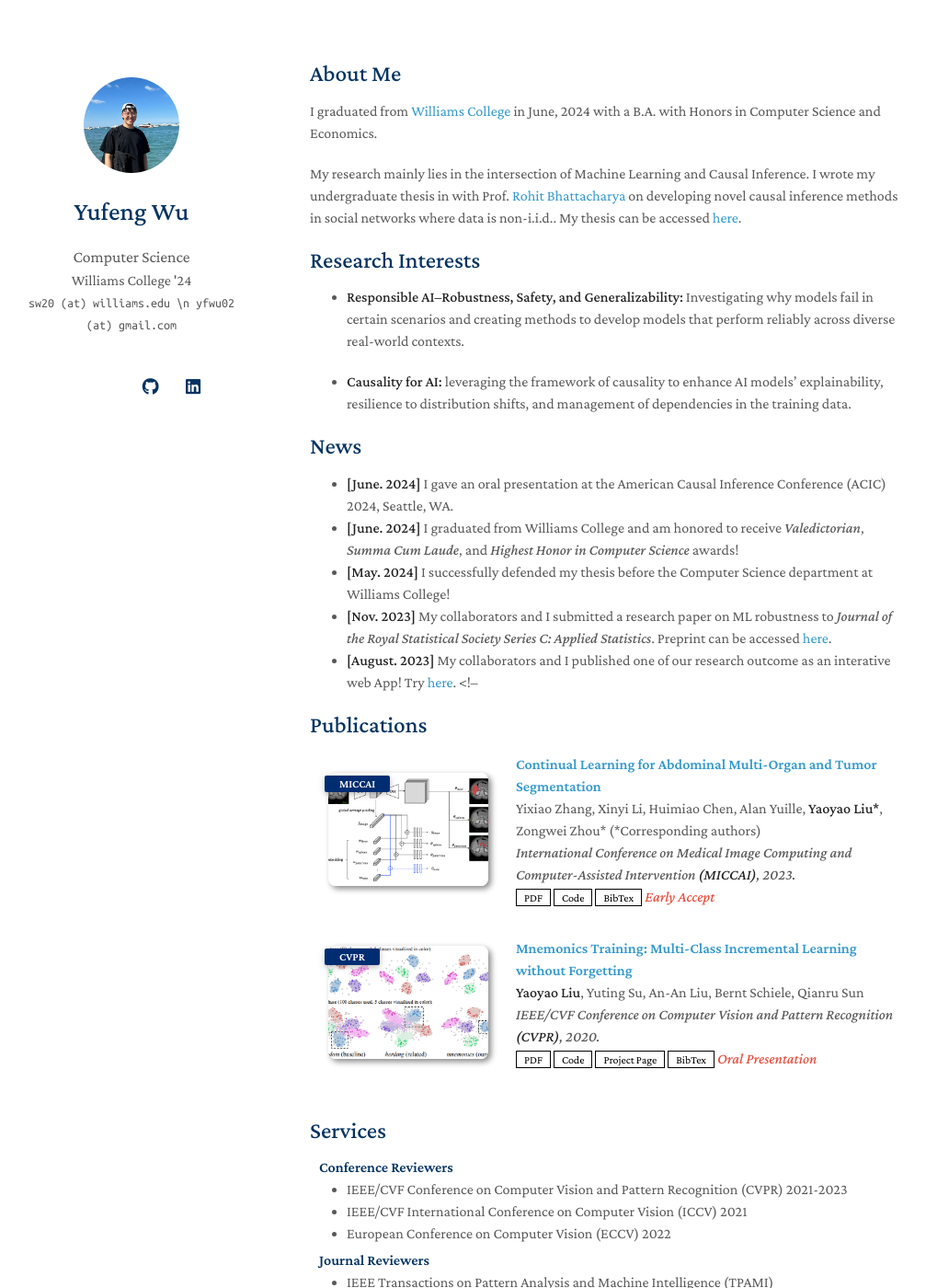
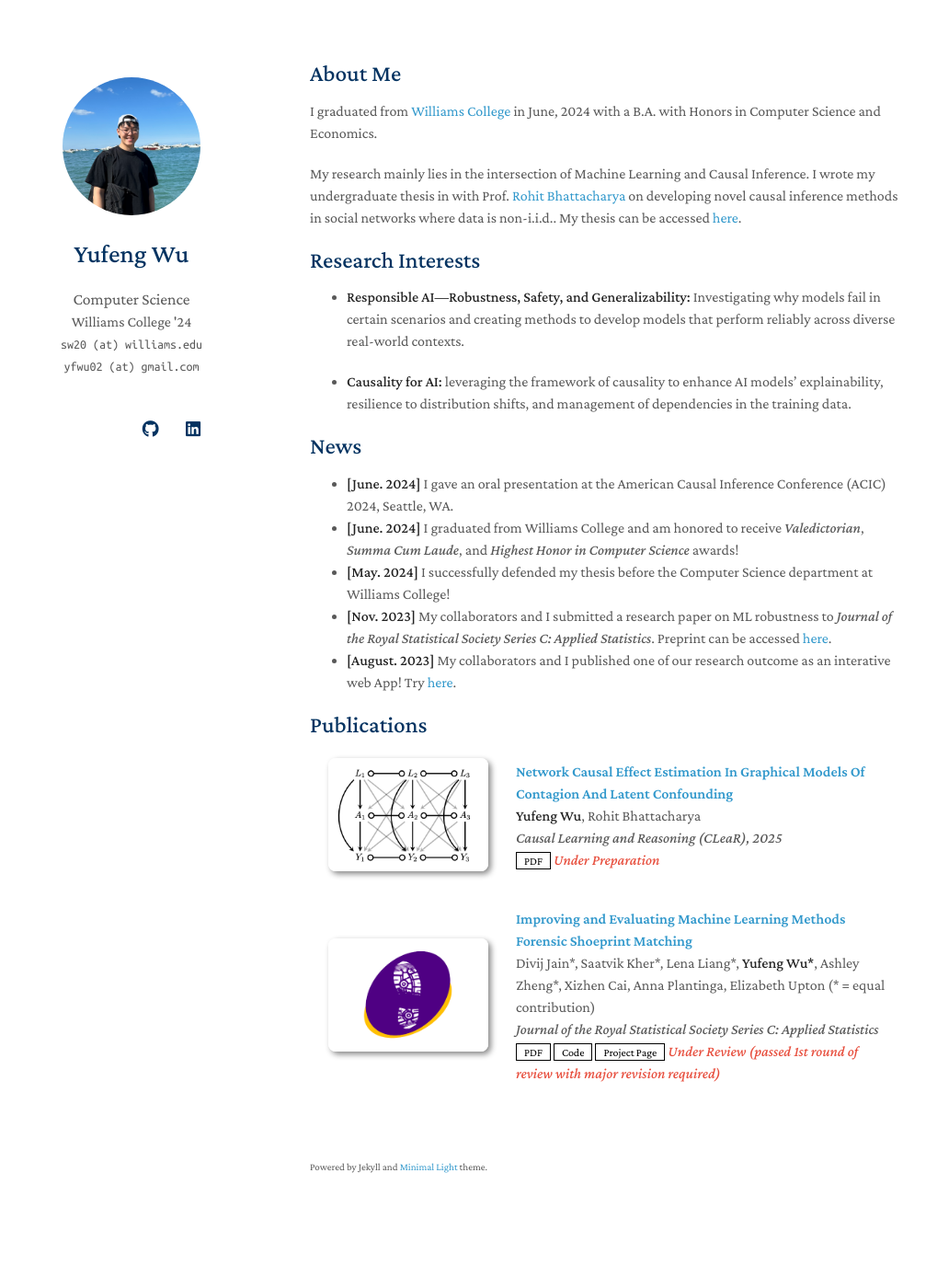
Before and after one commit to yufeng-wu/yufeng-wu.github.io, a Jekyll site: the page built from index.md, in a window 1280 px wide and 1400 px high. Shown: the whole window at 92% size, without its empty margins (133-1140 px from the left). Built offline with Jekyll 4.4.1, drawn with Linux system fonts in a browser that asks for light colours; a style sheet for code colours, icons or effects is not loaded; our own code applies the rules of GitHub Pages for plain Markdown files; some of the changed text lies outside the part shown.

Commit message:
new look

```diff
--- a/_config.yml
+++ b/_config.yml
@@ -2,7 +2,7 @@
 title: Yufeng Wu
 position: Computer Science
 affiliation: Williams College '24
-email: sw20 (at) williams.edu \n yfwu02 (at) gmail.com
+email: "sw20 (at) williams.edu<br>yfwu02 (at) gmail.com"
 
 # Search Engine Optimization (SEO)
 # The following information is used to improve the website traffic from search engines, e.g., Google.
--- a/_data/publications.yml
+++ b/_data/publications.yml
@@ -1,22 +1,19 @@
 main:
 
-  - title: Continual Learning for Abdominal Multi-Organ and Tumor Segmentation
-    authors: Yixiao Zhang, Xinyi Li, Huimiao Chen, Alan Yuille, <strong>Yaoyao Liu*</strong>, Zongwei Zhou* (*Corresponding authors)
-    conference_short: MICCAI
-    conference: International Conference on Medical Image Computing and Computer-Assisted Intervention <strong>(MICCAI)</strong>, 2023.
-    pdf: https://arxiv.org/pdf/2306.00988.pdf
-    code: https://github.com/MrGiovanni/ContinualLearning
-    bibtex: https://bib.yliu.me/MICCAI23.txt
-    image: ./assets/img/teaser_example_2.png
-    notes: Early Accept
+  - title: Network Causal Effect Estimation In Graphical Models Of Contagion And Latent Confounding
+    authors: <strong>Yufeng Wu</strong>, Rohit Bhattacharya
+    # conference_short: CLeaR
+    conference: Causal Learning and Reasoning (CLeaR), 2025
+    pdf: TODO
+    notes: Under Preparation
+    image: ./assets/img/teaser_interference_paper.png
 
-  - title: "Mnemonics Training: Multi-Class Incremental Learning without Forgetting"
-    authors: <strong>Yaoyao Liu</strong>, Yuting Su, An-An Liu, Bernt Schiele, Qianru Sun
-    conference_short: CVPR
-    conference: IEEE/CVF Conference on Computer Vision and Pattern Recognition <strong>(CVPR)</strong>, 2020.
-    pdf: https://arxiv.org/pdf/2002.10211.pdf
-    code: https://github.com/yaoyao-liu/class-incremental-learning/tree/main/mnemonics-training
-    page: https://class-il.mpi-inf.mpg.de/mnemonics/
-    bibtex: https://class-il.mpi-inf.mpg.de/mnemonics/
-    notes: Oral Presentation
-    image: ./assets/img/teaser_example.png
+  - title: "Improving and Evaluating Machine Learning Methods Forensic Shoeprint Matching"
+    authors: Divij Jain*, Saatvik Kher*, Lena Liang*, <strong>Yufeng Wu*</strong>, Ashley Zheng*, Xizhen Cai, Anna Plantinga, Elizabeth Upton (* = equal contribution)
+    # conference_short: JRSS-C
+    conference: "Journal of the Royal Statistical Society Series C: Applied Statistics"
+    pdf: https://arxiv.org/pdf/2405.14878
+    code: https://github.com/saatvikkher/SoleMate
+    page: https://solemate.streamlit.app/
+    notes: Under Review (passed 1st round of review with major revision required)
+    image: ./assets/img/teaser_shoeprint_paper.png
--- a/assets/css/style-no-dark-mode.scss
+++ b/assets/css/style-no-dark-mode.scss
@@ -2,3 +2,8 @@
 ---
 
 @import "minimal-light-no-dark-mode";
+
+.image.avatar img {
+    width: 150px; // Adjust the width as needed
+    height: auto; // Keeps the aspect ratio intact
+}
--- a/assets/css/style.scss
+++ b/assets/css/style.scss
@@ -2,3 +2,8 @@
 ---
 
 @import "minimal-light";
+
+.image.avatar img {
+    width: 150px; // Adjust the width as needed
+    height: auto; // Keeps the aspect ratio intact
+}
--- a/index.md
+++ b/index.md
@@ -10,7 +10,7 @@ My research mainly lies in the intersection of Machine Learning and Causal Infer
 
 ## Research Interests
 
-- **Responsible AI--Robustness, Safety, and Generalizability:** Investigating why models fail in certain scenarios and creating methods to develop models that perform reliably across diverse real-world contexts.
+- **Responsible AI---Robustness, Safety, and Generalizability:** Investigating why models fail in certain scenarios and creating methods to develop models that perform reliably across diverse real-world contexts.
 
 - **Causality for AI:** leveraging the framework of causality to enhance AI models' explainability, resilience to distribution shifts, and management of dependencies in the training data.
 
@@ -19,9 +19,7 @@ My research mainly lies in the intersection of Machine Learning and Causal Infer
 - **[June. 2024]** I gave an oral presentation at the American Causal Inference Conference (ACIC) 2024, Seattle, WA.
 - **[June. 2024]** I graduated from Williams College and am honored to receive *Valedictorian*, *Summa Cum Laude*, and *Highest Honor in Computer Science* awards!
 - **[May. 2024]** I successfully defended my thesis before the Computer Science department at Williams College!
-- **[Nov. 2023]** My collaborators and I submitted a research paper on ML robustness to *Journal of the Royal Statistical Society Series C: Applied Statistics*. Preprint can be accessed [here](arxiv.org/pdf/2405.14878).
+- **[Nov. 2023]** My collaborators and I submitted a research paper on ML robustness to *Journal of the Royal Statistical Society Series C: Applied Statistics*. Preprint can be accessed [here](https://arxiv.org/pdf/2405.14878).
 - **[August. 2023]** My collaborators and I published one of our research outcome as an interative web App! Try [here](https://solemate.streamlit.app/).
-<!--
+
 {% include_relative _includes/publications.md %}
-
-{% include_relative _includes/services.md %} -->
```
Also changed, not shown: _includes/services.md (+1 -1 lines), assets/img/teaser_example.png (deleted), assets/img/teaser_example_2.png (deleted), assets/img/teaser_interference_paper.png (added), assets/img/teaser_shoeprint_paper.png (added).
